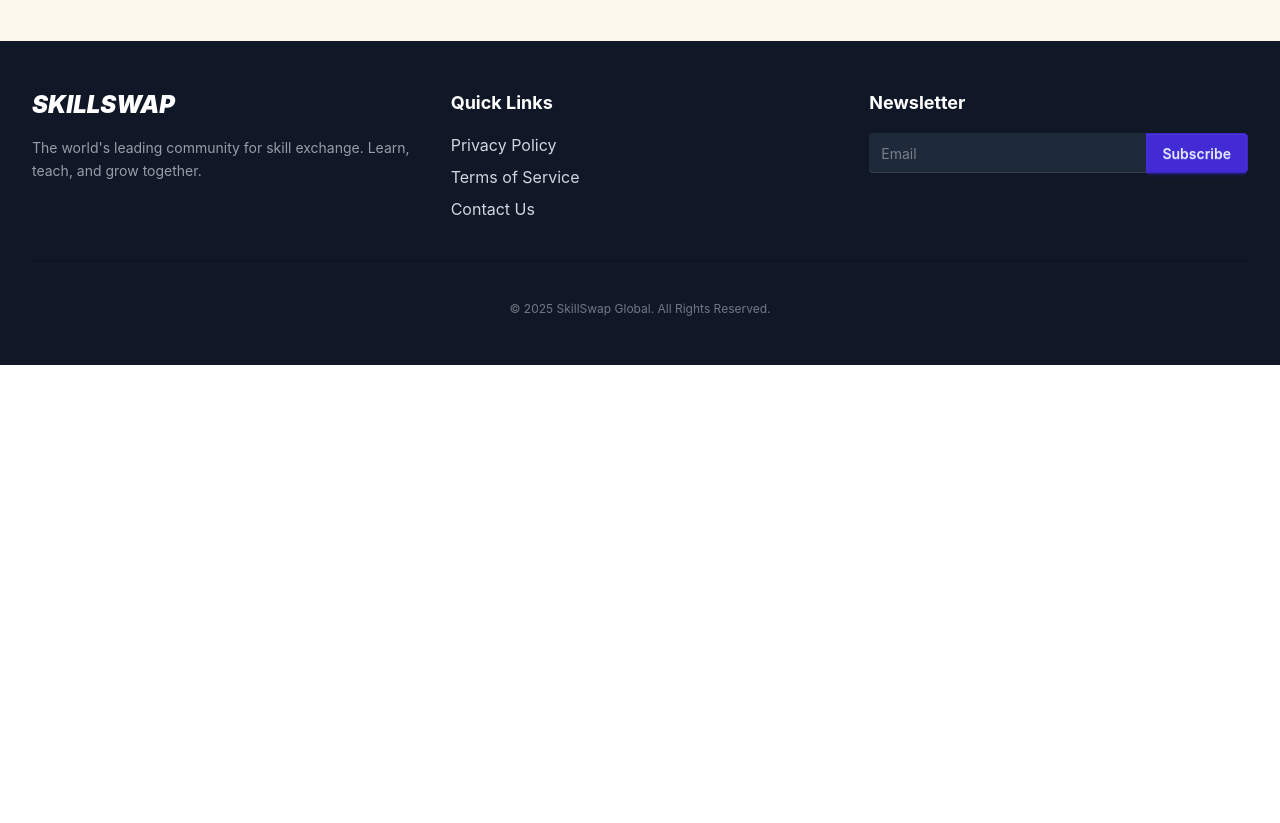
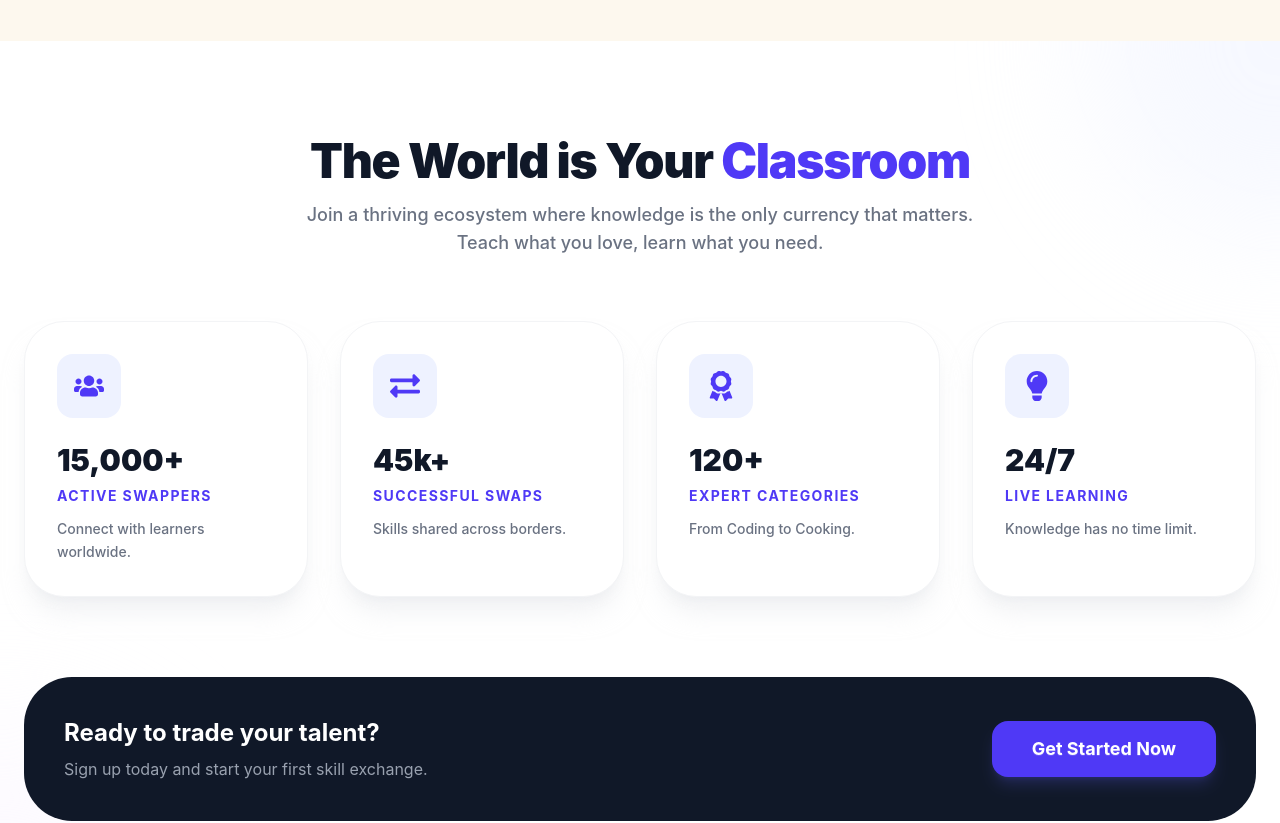
Before and after one commit to monir-codes/SkillSwap---A-Local-Skill-Exchange-Platform, a React (Vite) app: page / in a window 1280 px wide. Shown: the part 3220-4043 px from the top of the page. Before the commit the page ends 3585 px from the top, so only its background shows below. Built offline with nearby package versions, Linux system fonts and the light colour scheme; no server answers.

Commit message:
Firebase key secured & forget email field auto fill if user already have an account & some other features added successfully

```diff
--- /dev/null
+++ b/src/components/CommunityStats.jsx
@@ -0,0 +1,87 @@
+import { FaUsers, FaExchangeAlt, FaAward, FaLightbulb } from "react-icons/fa";
+
+const CommunityStats = () => {
+  const stats = [
+    {
+      id: 1,
+      icon: <FaUsers size={30} />,
+      count: "15,000+",
+      label: "Active Swappers",
+      desc: "Connect with learners worldwide."
+    },
+    {
+      id: 2,
+      icon: <FaExchangeAlt size={30} />,
+      count: "45k+",
+      label: "Successful Swaps",
+      desc: "Skills shared across borders."
+    },
+    {
+      id: 3,
+      icon: <FaAward size={30} />,
+      count: "120+",
+      label: "Expert Categories",
+      desc: "From Coding to Cooking."
+    },
+    {
+      id: 4,
+      icon: <FaLightbulb size={30} />,
+      count: "24/7",
+      label: "Live Learning",
+      desc: "Knowledge has no time limit."
+    }
+  ];
+
+  return (
+    <div className="py-24 bg-white overflow-hidden relative">
+      {/* Background blur decorative circles */}
+      <div className="absolute top-0 right-0 w-96 h-96 bg-indigo-50 rounded-full -mr-48 -mt-48 blur-3xl opacity-50"></div>
+      <div className="absolute bottom-0 left-0 w-96 h-96 bg-purple-50 rounded-full -ml-48 -mb-48 blur-3xl opacity-50"></div>
+
+      <div className="max-w-7xl mx-auto px-6 relative z-10">
+        <div className="text-center mb-16">
+          <h2 className="text-4xl md:text-5xl font-black text-gray-900 tracking-tight mb-4">
+            The World is Your <span className="text-indigo-600 ">Classroom</span>
+          </h2>
+          <p className="text-gray-500 text-lg font-medium max-w-2xl mx-auto">
+            Join a thriving ecosystem where knowledge is the only currency that matters.
+            Teach what you love, learn what you need.
+          </p>
+        </div>
+
+        <div className="grid grid-cols-1 md:grid-cols-2 lg:grid-cols-4 gap-8">
+          {stats.map((item) => (
+            <div
+              key={item.id}
+              className="p-8 bg-white border border-gray-100 rounded-[2.5rem] shadow-xl shadow-gray-200/50 hover:shadow-2xl hover:border-indigo-100 transition-all duration-300 group"
+            >
+              <div className="w-16 h-16 bg-indigo-50 text-indigo-600 rounded-2xl flex items-center justify-center mb-6 group-hover:bg-indigo-600 group-hover:text-white transition-colors duration-300">
+                {item.icon}
+              </div>
+              <h3 className="text-3xl font-black text-gray-900 mb-2">{item.count}</h3>
+              <p className="text-indigo-600 font-bold text-sm uppercase tracking-widest mb-3">
+                {item.label}
+              </p>
+              <p className="text-gray-500 text-sm leading-relaxed font-medium">
+                {item.desc}
+              </p>
+            </div>
+          ))}
+        </div>
+
+        {/* Call to Action Inside Section */}
+        <div className="mt-20 p-10 bg-gray-900 rounded-[3rem] text-center md:flex items-center justify-between">
+          <div className="text-left mb-6 md:mb-0">
+            <h3 className="text-2xl font-bold text-white mb-2">Ready to trade your talent?</h3>
+            <p className="text-gray-400">Sign up today and start your first skill exchange.</p>
+          </div>
+          <button className="btn btn-primary h-14 px-10 rounded-2xl bg-indigo-600 border-none hover:bg-indigo-500 text-white font-bold text-lg shadow-lg shadow-indigo-500/20">
+            Get Started Now
+          </button>
+        </div>
+      </div>
+    </div>
+  );
+};
+
+export default CommunityStats;
--- a/src/components/TopProviders.jsx
+++ b/src/components/TopProviders.jsx
@@ -43,7 +43,7 @@ const TopProviders = () => {
           <h2 className="text-3xl md:text-5xl font-black text-gray-900 leading-tight">
             Top Rated <span className="text-indigo-600">Providers</span>
           </h2>
-          <p className="text-gray-500 mt-2 text-lg italic">Learn from the most experienced mentors in the community.</p>
+          <p className="text-gray-500 mt-2 text-lg">Learn from the most experienced mentors in the community.</p>
         </div>
         <button className="btn btn-outline border-indigo-600 text-indigo-600 hover:bg-indigo-600 hover:border-indigo-600 rounded-full px-8">
           Meet All Mentors
--- a/src/firebase/firebase.config.js
+++ b/src/firebase/firebase.config.js
@@ -7,12 +7,12 @@ import { getAuth } from "firebase/auth";
 
 // Your web app's Firebase configuration
 const firebaseConfig = {
-  apiKey: "AIzaSyB6MRgJ6rGWMmevS3OHIDXAeB-42wa1cUE",
-  authDomain: "skillswap-project-c69f4.firebaseapp.com",
-  projectId: "skillswap-project-c69f4",
-  storageBucket: "skillswap-project-c69f4.firebasestorage.app",
-  messagingSenderId: "208602788856",
-  appId: "1:208602788856:web:0584b140de3915d32edc0d"
+apiKey: import.meta.env.VITE_apiKey,
+authDomain: import.meta.env.VITE_authDomain,
+projectId: import.meta.env.VITE_projectId,
+storageBucket: import.meta.env.VITE_storageBucket,
+messagingSenderId: import.meta.env.VITE_messagingSenderId,
+appId: import.meta.env.VITE_appId,
 };
 
 // Initialize Firebase
--- a/src/pages/ForgotPassword.jsx
+++ b/src/pages/ForgotPassword.jsx
@@ -1,29 +1,29 @@
 import { useContext, useState } from "react";
-import { Link } from "react-router-dom";
+import { Link, useLocation } from "react-router-dom";
 import { FaEnvelope, FaArrowLeft } from "react-icons/fa";
-import toast from "react-hot-toast";
 import { AuthContext } from "../Provider/AuthProvider";
+import { sendPasswordResetEmail } from "firebase/auth";
+import { auth } from "../firebase/firebase.config";
+import { toast } from "react-toastify";
 
 const ForgotPassword = () => {
-  const { resetPassword, loading } = useContext(AuthContext);
-  const [email, setEmail] = useState("");
+  const { loading, user} = useContext(AuthContext);
+  const location = useLocation();
+  const [email, setEmail] = useState(location.state?.email || user?.email || "")
 
   const handleReset = (e) => {
     e.preventDefault();
+    // const emailField = e.target.email.value;
     if (!email) {
       toast.error("Please enter your email address first!");
       return;
     }
 
-    resetPassword(email)
-      .then(() => {
-        toast.success("Password reset email sent! Check your inbox.");
-        // ইউজারকে সরাসরি জিমেইলে নিয়ে যাওয়ার শর্টকাট
-        window.open("https://mail.google.com", "_blank");
-      })
-      .catch((error) => {
-        toast.error(error.message);
-      });
+    return sendPasswordResetEmail(auth, email).then(()=>{
+      toast.success("Password reset email sent!")
+    }).catch((e)=>{
+      toast.error(e.code)
+    })
   };
 
   return (
@@ -50,10 +50,11 @@ const ForgotPassword = () => {
               <FaEnvelope className="absolute left-5 top-5 text-gray-400" />
               <input
                 type="email"
+                name="email"
                 value={email}
                 onChange={(e) => setEmail(e.target.value)}
                 placeholder="name@company.com"
-                className="input input-bordered w-full h-14 rounded-2xl bg-gray-50 focus:bg-white border-gray-200 focus:border-indigo-600 transition-all pl-12 pr-5"
+                className="input input-bordered w-full h-14 rounded-2xl bg-gray-50 focus:bg-white border-gray-200 focus:border-indigo-600 transition-all pl-6 pr-5"
                 required
               />
             </div>
--- a/src/pages/Home.jsx
+++ b/src/pages/Home.jsx
@@ -5,6 +5,7 @@ import PopularSkills from '../components/PopularSkills';
 import { useLoaderData } from 'react-router-dom';
 import HowItWorks from '../components/HowItWorks';
 import TopProviders from '../components/TopProviders';
+import CommunityStats from '../components/CommunityStats';
 
 const Home = () => {
   const skills = useLoaderData()
@@ -26,6 +27,9 @@ const Home = () => {
       {/* top rated providers */}
         <TopProviders></TopProviders>
 
+      {/* community stats (extra section) */}
+      <CommunityStats></CommunityStats>
+
 
     </div>
   );
--- a/src/pages/Login.jsx
+++ b/src/pages/Login.jsx
@@ -12,6 +12,7 @@ const Login = () => {
   const location = useLocation();
   const provider = new GoogleAuthProvider()
   const [showEye, setShowEye] = useState(false)
+  const [email, setEmail] = useState("")
 
 
   const handleLogin = (e)=>{
@@ -62,7 +63,7 @@ const Login = () => {
           <form onSubmit={handleLogin} className="space-y-6">
             <div className="space-y-2">
               <label className="text-sm font-bold text-gray-700 ml-1">Email Address</label>
-              <input name="email" type="email" placeholder="name@company.com" className="w-full h-14 bg-white border border-gray-200 rounded-2xl px-5 focus:border-indigo-600 focus:ring-4 focus:ring-indigo-50 transition-all outline-none" />
+              <input name="email" type="email" placeholder="name@company.com" onChange={(e)=> setEmail(e.target.value)} className="w-full h-14 bg-white border border-gray-200 rounded-2xl px-5 focus:border-indigo-600 focus:ring-4 focus:ring-indigo-50 transition-all outline-none" />
             </div>
 
             <div className="space-y-2 relative">
@@ -77,7 +78,7 @@ const Login = () => {
                }
                </span>
             </div>
-                <Link to={"/auth/forget"} className="text-sm font-bold text-indigo-600 hover:underline text-center p-2">Forgot Password?</Link>
+                <Link state={{email: email}} to={"/auth/forget"} className="text-sm font-bold text-indigo-600 hover:underline text-center p-2">Forgot Password?</Link>
 
             <button className="w-full h-14 bg-indigo-600 hover:bg-indigo-700 text-white font-bold rounded-2xl shadow-xl shadow-indigo-100 transition-all active:scale-[0.98] mt-4">
               Login to Account
```
